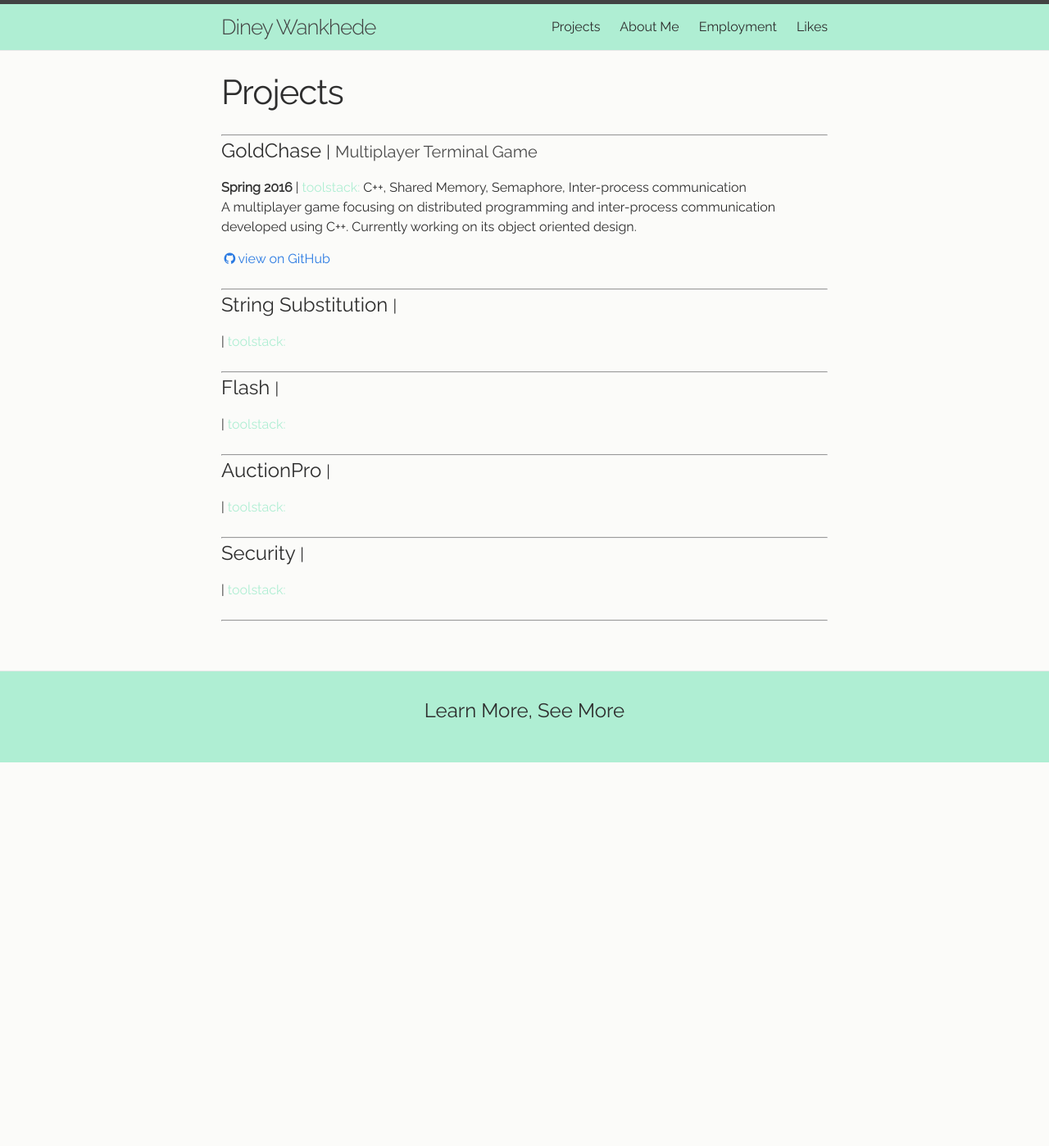
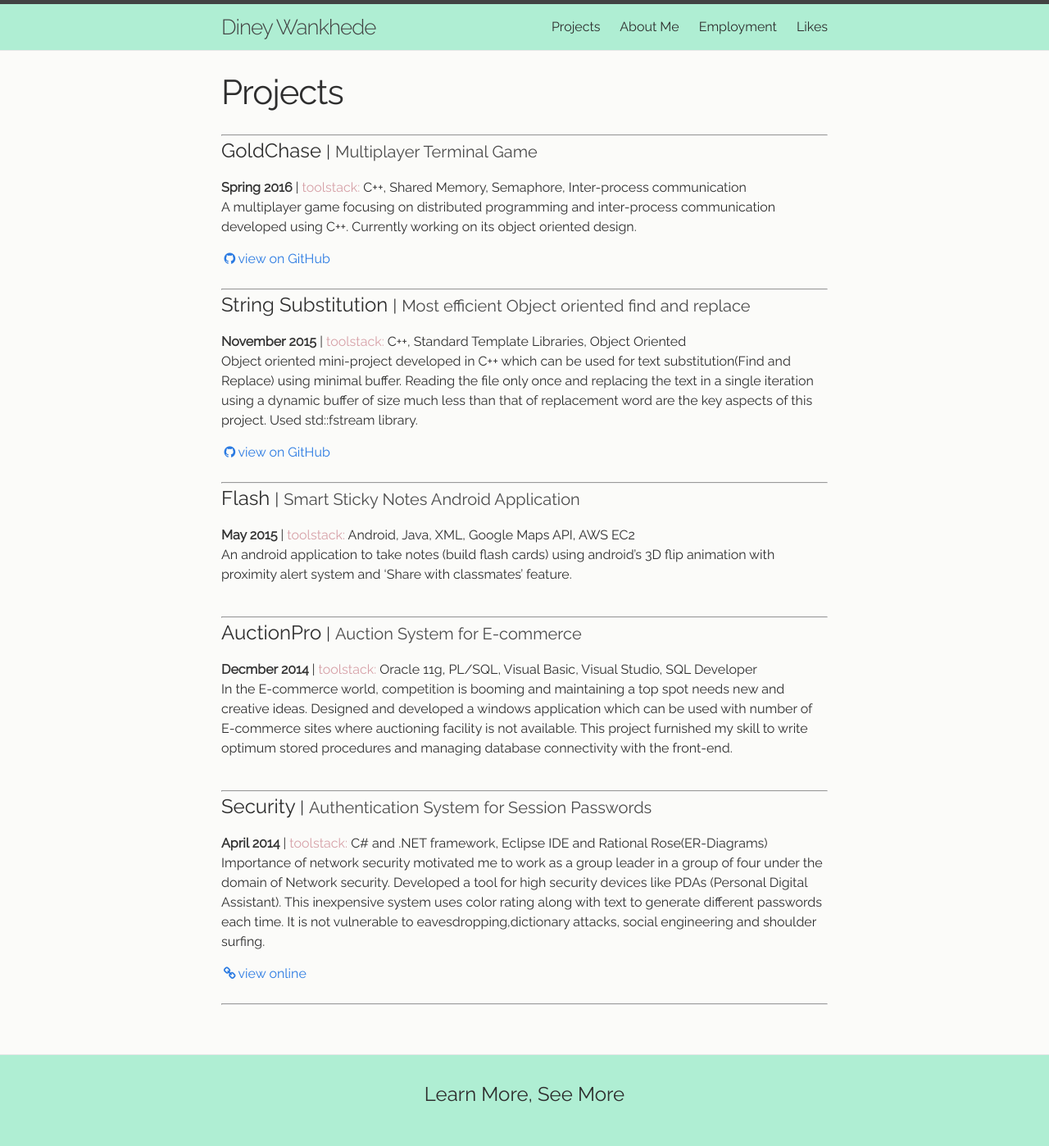
Before and after one commit to dineyw23/dineyw23.github.io, a Jekyll site: the page built from Projects/Projects.md, in a window 1280 px wide. Shown: the whole page at 82% size. Built offline with Jekyll 4.4.1, drawn with Linux system fonts in a browser that asks for light colours; nearby versions of some CDN libraries; comment, search, counter and statistics services are not loaded; before the commit the page ends 930 px from its top, so only the background shows below that.

Commit message:
Added all the projects

```diff
--- a/Projects/Projects.md
+++ b/Projects/Projects.md
@@ -15,7 +15,7 @@ title: Projects
         <span style="color:#4C4C4C">{{ project.tagline }}</span></span></span></h1>
       <div class="meta">
                 <span class="time" style="font-weight: bold"><span style="color:#333333">{{ project.time }}</span></span>
-                <span class="toolstack">| <span style="color:#afeed3">toolstack:</span></span> {{ project.tools | join: ", " }}
+                <span class="toolstack">| <span style="color:#d6a0a7">toolstack:</span></span> {{ project.tools | join: ", " }}
             </div>
       {% if project.description %}
       <div class="description">{{ project.description | markdownify}}</div>
--- a/_data/projects.yml
+++ b/_data/projects.yml
@@ -9,9 +9,33 @@
     branch: master
 
 - name: String Substitution
+  time: November 2015
+  tagline: Most efficient Object oriented find and replace
+  tools: C++, Standard Template Libraries, Object Oriented
+  description: |
+    Object oriented mini-project developed in C++ which can be used for text substitution(Find and Replace) using minimal buffer. Reading the file only once and replacing the text in a single iteration using a dynamic buffer of size much less than that of replacement word are the key aspects of this project. Used std::fstream library.
+  github:
+    url: dineyw23
+    branch: master
 
 - name: Flash
+  time: May 2015
+  tagline: Smart Sticky Notes Android Application
+  tools: Android, Java, XML, Google Maps API, AWS EC2
+  description: |
+    An android application to take notes (build flash cards) using android’s 3D flip animation with proximity  alert system and 'Share with classmates' feature.
 
 - name: AuctionPro
+  time: Decmber 2014
+  tagline: Auction System for E-commerce
+  tools: Oracle 11g, PL/SQL, Visual Basic, Visual Studio, SQL Developer
+  description: |
+    In the E-commerce world, competition is booming and maintaining a top spot needs new and creative ideas. Designed and developed a windows application which can be used with number of E-commerce sites where auctioning facility is not available. This project furnished my skill to write optimum stored procedures and managing database connectivity with the front-end.
 
 - name: Security
+  time: April 2014
+  tagline: Authentication System for Session Passwords
+  tools: C# and .NET framework, Eclipse IDE and Rational Rose(ER-Diagrams)
+  description: |
+    Importance of network security motivated me to work as a group leader in a group of four under the domain of Network security.  Developed a tool for high security devices like PDAs (Personal Digital Assistant). This inexpensive system uses color rating along with text to generate different passwords each time. It is not vulnerable to eavesdropping,dictionary attacks, social engineering and shoulder surfing.
+  url: http://www.advanceresearchlibrary.com/vol3jct4.aspx
```
